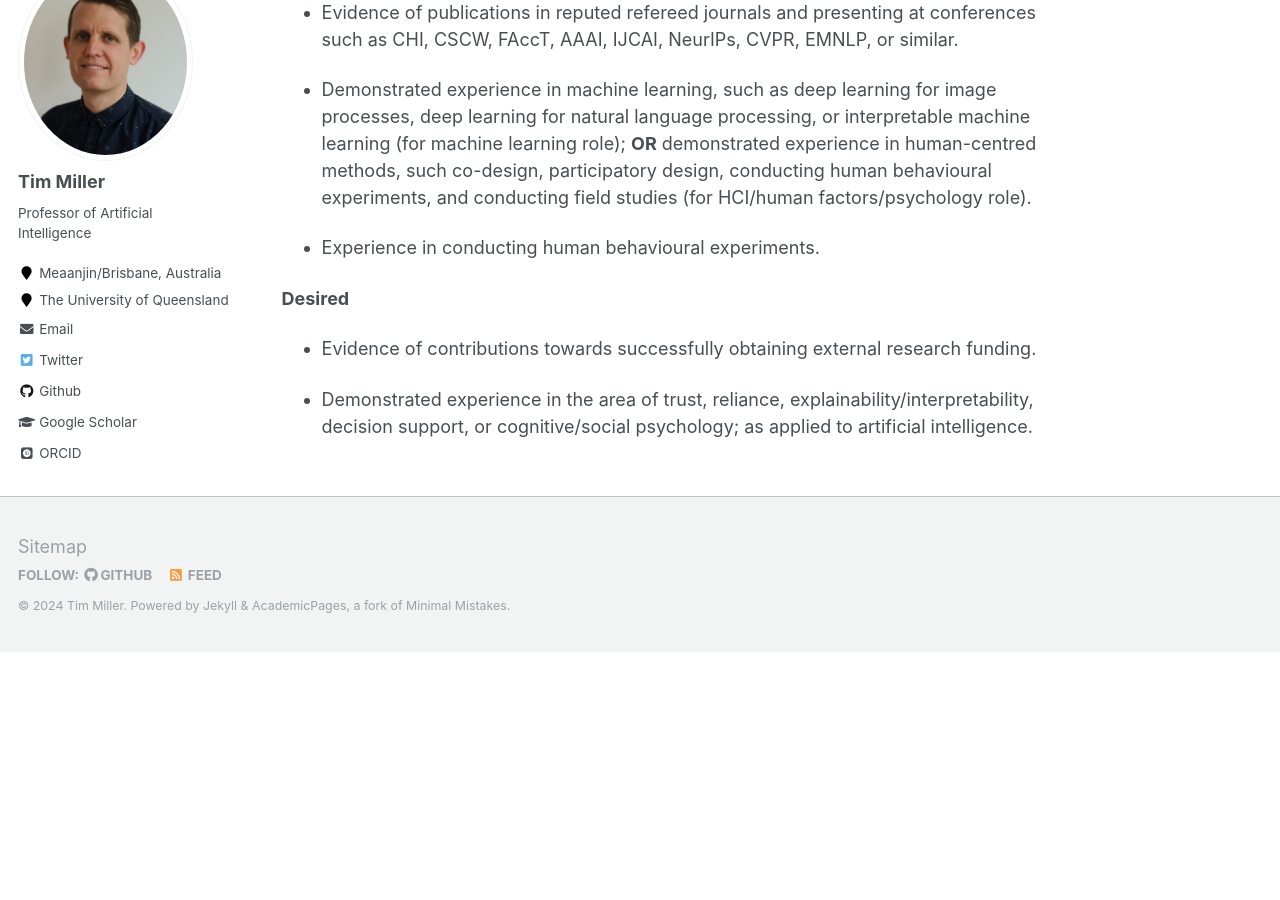
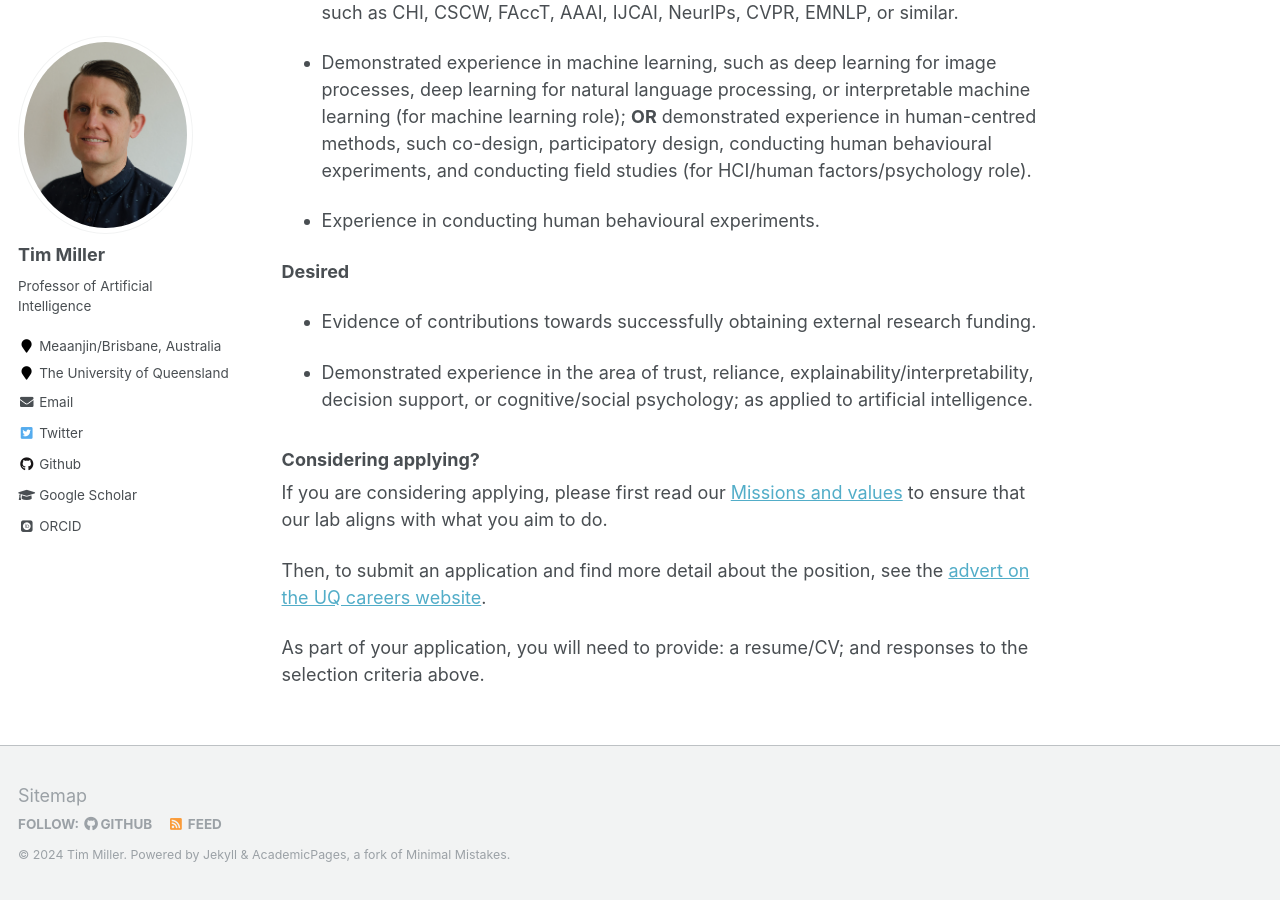
Before and after one commit to uqtmiller/uqtmiller.github.io, a Jekyll site: the page built from _pages/about.md, in a window 1280 px wide and 900 px high, scrolled down 2071 px. Built offline with Jekyll 4.4.1, drawn with Linux system fonts in a browser that asks for light colours; some web fonts are replaced; before the commit the page ends 2723 px from its top, so only the background shows below that; some of the changed text lies outside the part shown.

Commit message:
Update about.md

```diff
--- a/_pages/about.md
+++ b/_pages/about.md
@@ -10,7 +10,7 @@
 
 I am a Professor of Artificial Intelligence in the [School of Electrical Engineering and Computer Science](https://eecs.uq.edu.au/) at [The University of Queensland](https://www.uq.edu.au/), Meaanjin/Brisbane, Australia.
 
-My mission is to augment and amplifythe capabilities of people and organisations using artificial intelligence.
+My mission is to use artificial intellignce to amplify the capabilities of expert decision makers.
 
 My research draws on **machine learning, reinforcement learning, AI planning, interaction design, and cognitive science**, to help people to make better decisions.
 I have done work on areas **including explainable AI, human-AI mixed-initiative planning**, and **human-centered decision support**.
@@ -60,3 +60,11 @@
 - Evidence of contributions towards successfully obtaining external research funding.
 
 - Demonstrated experience in the area of trust, reliance, explainability/interpretability, decision support, or cognitive/social psychology; as applied to artificial intelligence.
+
+### Considering applying?
+
+If you are considering applying, please first read our [Missions and values](/mission_and_values.md) to ensure that our lab aligns with what you aim to do.
+
+Then, to submit an application and find more detail about the position, see the [advert on the UQ careers website](https://uq.wd3.myworkdayjobs.com/uqcareers/job/St-Lucia-Campus/Research-fellow-in-Human-Centred-AI-for-Decision-Support_R-36188-1).
+
+As part of your application, you will need to provide: a resume/CV; and responses to the selection criteria above.
```
Also changed, not shown: other parts of _pages/about.md (+1 -1 lines).
